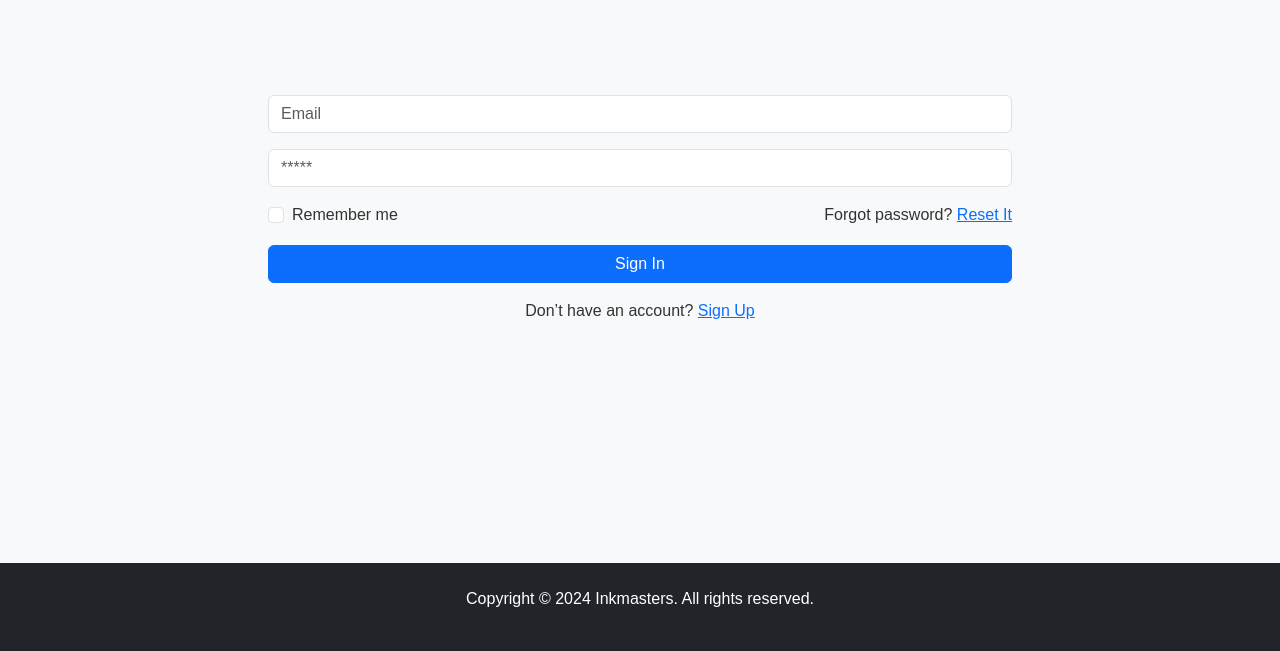
After one commit to edwardsila/inkmaster-s_store, a Django app: page /login/ in a window 1280 px wide. The commit adds this page. Shown: the part 212-863 px from the top of the page. Run offline with Django 5.2, Linux system fonts and the light colour scheme.

Commit message:
logic on user authentication login logout page

```diff
--- /dev/null
+++ b/inkstore/store/templates/login.html
@@ -0,0 +1,87 @@
+{% extends 'base.html' %}
+
+{% block content %}
+
+<!-- Hero Banner -->
+<section class="hero-banner position-relative" style="height: 150px; width: 100vw; background: url('path-to-your-image.jpg') no-repeat center center / cover, rgba(0, 0, 0, 0.7); color: white; margin-left: calc(-50vw + 50%);">
+    <div class="container-fluid h-100 d-flex justify-content-center align-items-center" style="background: rgba(0, 0, 0, 0.7);">
+        <div class="text-container text-center text-light">
+            <h1 class="h3 mb-1" style="font-family: 'Graffiti', sans-serif;">Login</h1>
+            <p class="mb-0" style="font-size: 1rem;">Welcome to Inkmaster!</p>
+        </div>
+    </div>
+</section>
+
+<div class="container">
+    <div class="row">
+        <center>
+            <div class="col-8">
+
+         <main>
+         <center>
+
+<br/><br/>
+<br/><br/>
+
+                     <form class="needs-validation" novalidate>
+                        <div class="row g-3">
+                           <!-- row -->
+
+                           <div class="col-12">
+                              <!-- input -->
+                              <label for="formSigninEmail" class="form-label visually-hidden">Email address</label>
+                              <input type="email" class="form-control" id="formSigninEmail" placeholder="Email" required />
+                              <div class="invalid-feedback">Please enter name.</div>
+                           </div>
+                           <div class="col-12">
+                              <!-- input -->
+                              <div class="password-field position-relative">
+                                 <label for="formSigninPassword" class="form-label visually-hidden">Password</label>
+                                 <div class="password-field position-relative">
+                                    <input type="password" class="form-control fakePassword" id="formSigninPassword" placeholder="*****" required />
+                                    <span><i class="bi bi-eye-slash passwordToggler"></i></span>
+                                    <div class="invalid-feedback">Please enter password.</div>
+                                 </div>
+                              </div>
+                           </div>
+                           <div class="d-flex justify-content-between">
+                              <!-- form check -->
+                              <div class="form-check">
+                                 <input class="form-check-input" type="checkbox" value="" id="flexCheckDefault" />
+                                 <!-- label -->
+                                 <label class="form-check-label" for="flexCheckDefault">Remember me</label>
+                              </div>
+                              <div>
+                                 Forgot password?
+                                 <a href="forgot-password.html">Reset It</a>
+                              </div>
+                           </div>
+                           <!-- btn -->
+                           <div class="col-12 d-grid"><button type="submit" class="btn btn-primary">Sign In</button></div>
+                           <!-- link -->
+                           <div>
+                              Don’t have an account?
+                              <a href="signup.html">Sign Up</a>
+                           </div>
+                        </div>
+                     </form>
+                  </div>
+               </div>
+            </div>
+         </section>
+      </main>
+      </center>
+
+<br/><br/>
+<br/><br/>
+<br/><br/>
+<br/><br/>
+<br/><br/>
+
+            </div>
+       </center>
+   </div>
+</div>
+
+
+{% endblock %}
--- a/inkstore/store/templates/navbar.html
+++ b/inkstore/store/templates/navbar.html
@@ -16,6 +16,19 @@
                 <li class="nav-item">
                     <a class="nav-link" href="{% url 'about' %}">About</a>
                 </li>
+
+
+                {% if user.is_authenticated %}
+                <li class="nav-item">
+                    <a class="nav-link" href="{% url 'logout' %}">Logout</a>
+                </li>
+                {% else %}
+                <li class="nav-item">
+                    <a class="nav-link" href="{% url 'login' %}">Login</a>
+                </li>
+                {% endif %}
+
+
                 <li class="nav-item dropdown">
                     <a class="nav-link dropdown-toggle" href="#" id="categoriesDropdown" role="button" data-bs-toggle="dropdown" aria-expanded="false">
                         Categories
--- a/inkstore/store/urls.py
+++ b/inkstore/store/urls.py
@@ -20,4 +20,6 @@ from . import views
 urlpatterns = [
      path('', views.home, name='home'),
      path('about/', views.about, name='about'),
+     path('login/', views.login_user, name='login'),
+     path('logout/', views.logout_user, name='logout'),
 ]
--- a/inkstore/store/views.py
+++ b/inkstore/store/views.py
@@ -1,5 +1,8 @@
 from django.shortcuts import render
 from .models import Product
+from django.contrib.auth import authenticate, login, logout
+from django.contrib import messages
+
 
 '''Create your views here.'''
 
@@ -12,3 +15,10 @@ def home(request):
 def about(request):
     ''' view for our home page '''
     return render(request, 'about.html', {})
+
+def login_user(request):
+    ''' view for user login '''
+    return render(request, 'login.html', {})
+
+def logout_user(request):
+    pass
```
Also changed, not shown: inkstore/db.sqlite3.
